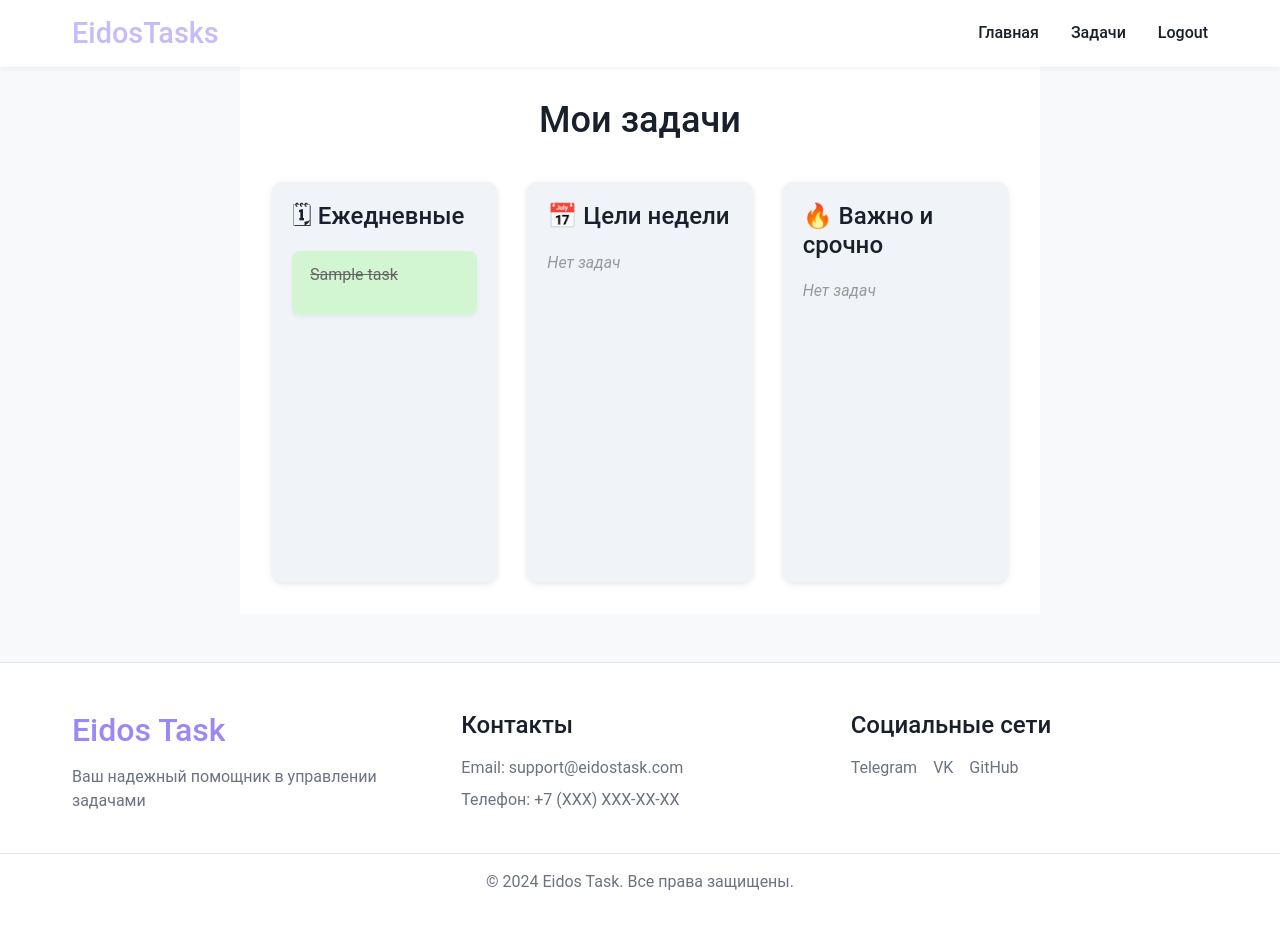
After one commit to Middlewarer/EidosTasks, a Django app: page /tasks/ in a window 1280 px wide. The commit adds this page. Run offline with Django 4.2, Linux system fonts and the light colour scheme; a user stored in the database is signed in; tables that the repository leaves empty hold one stand-in row (values such as "Sample post").

Commit message:
Pre drf com

```diff
--- /dev/null
+++ b/tasks/static/tasks/css/tasks.css
@@ -0,0 +1,66 @@
+body {
+    margin: 0;
+    padding: 0;
+    font-family: 'Segoe UI', sans-serif;
+    background: #f2f2f2;
+    color: #333;
+}
+
+.container {
+    width: 100%;
+    padding: 40px 60px;
+    box-sizing: border-box;
+    background: white;
+}
+
+h1 {
+    text-align: center;
+    margin-bottom: 40px;
+    font-size: 36px;
+}
+
+.columns {
+    display: flex;
+    gap: 30px;
+    justify-content: space-between;
+    align-items: flex-start;
+}
+
+.column {
+    flex: 1;
+    background: #f0f4f8;
+    border-radius: 10px;
+    padding: 20px;
+    min-height: 400px;
+    box-shadow: 0 2px 6px rgba(0, 0, 0, 0.1);
+}
+
+.column h2 {
+    font-size: 24px;
+    margin-bottom: 20px;
+}
+
+.task {
+    background: white;
+    padding: 12px 18px;
+    margin-bottom: 12px;
+    border-radius: 8px;
+    box-shadow: 0 2px 5px rgba(0, 0, 0, 0.05);
+    transition: 0.2s;
+}
+
+.task:hover {
+    transform: translateY(-2px);
+    box-shadow: 0 4px 10px rgba(0, 0, 0, 0.1);
+}
+
+.task.completed {
+    background: #d2f5d2;
+    text-decoration: line-through;
+    color: #666;
+}
+
+.empty {
+    color: #999;
+    font-style: italic;
+}
--- a/tasks/templates/tasks/base.html
+++ b/tasks/templates/tasks/base.html
@@ -8,6 +8,7 @@
     <title>Task Detail</title>
     <link href="https://cdn.jsdelivr.net/npm/bootstrap@5.3.3/dist/css/bootstrap.min.css" rel="stylesheet">
     {% block styles %}{%endblock%}
+    {% block styless %}{%endblock%}
 
 </head>
 <body>
@@ -19,9 +20,9 @@
         </div>
         <nav class="main-nav">
           <a href="{% url 'index' %}" class="nav-link">Главная</a>
-          <a href="#" class="nav-link">Задачи</a>
+          <a href="{% url 'tasks' %}" class="nav-link">Задачи</a>
           {% if request.user.is_authenticated %}
-          <a href="{% url 'logout' %}" class="nav-link">Logout</a>
+            <form action="{% url 'logout' %}" method="post">{% csrf_token %}<button class="nav-link" type="submit">Logout</button></form>
           {% else %}
           <a href="{% url 'login' %}" class="nav-link">Login</a>
           {% endif %}
@@ -47,7 +48,7 @@
         <div class="footer-section">
           <h4>Социальные сети</h4>
           <div class="social-links">
-            <a href="#" class="social-link">Telegram</a>
+            <a href="https://t.me/Middlewarer" class="social-link">Telegram</a>
             <a href="#" class="social-link">VK</a>
             <a href="#" class="social-link">GitHub</a>
           </div>
--- a/tasks/templates/tasks/detail.html
+++ b/tasks/templates/tasks/detail.html
@@ -2,6 +2,10 @@
 {% load static %}
 {% block styles %}
 <link rel="stylesheet" href="{% static 'tasks/css/detail.css' %}" type="text/css">
+{% endblock %}
+
+{% block styless %}
+<link rel="stylesheet" href="{% static 'tasks/css/index.css' %}" type="text/css">
 {% endblock %}
 {% block content %}
     <div class="task-card">
--- a/tasks/templates/tasks/index.html
+++ b/tasks/templates/tasks/index.html
@@ -67,7 +67,7 @@
 
        <section class="tasks-section">
         <div class="section-header">
-          <h2>Ежедневные задачи</h2>
+          <h2>Задачи высокого приоритета</h2>
           <span class="task-count">{{high_p_tasks.count}} задачи</span>
         </div>
 
--- a/tasks/templates/tasks/login.html
+++ b/tasks/templates/tasks/login.html
@@ -3,6 +3,7 @@
 {% load static %}
 {% block styles %}
 <link rel="stylesheet" href="{% static 'tasks/css/login.css' %}" type="text/css">
+<link rel="stylesheet" href="{% static 'tasks/css/index.css' %}" type="text/css">
 {% endblock %}
 {% block content %}
     <div class="container">
--- /dev/null
+++ b/tasks/templates/tasks/tasks.html
@@ -0,0 +1,44 @@
+{% extends 'tasks/base.html' %}
+{% load static %}
+{% block styles %}
+    <link rel="stylesheet" href="{% static 'tasks/css/tasks.css' %}">
+    <link rel="stylesheet" href="{% static 'tasks/css/index.css' %}">
+{% endblock %}
+
+{% block content %}
+    <div class="container">
+        <h1>Мои задачи</h1>
+        <div class="columns">
+            <div class="column">
+                <h2>🗓 Ежедневные</h2>
+                {% for task in daily_tasks %}
+                    <div class="task {% if task.completed %}completed{% endif %}">
+                        <p>{{ task.title }}</p>
+                    </div>
+                {% empty %}
+                    <p class="empty">Нет задач</p>
+                {% endfor %}
+            </div>
+            <div class="column">
+                <h2>📅 Цели недели</h2>
+                {% for task in weekly_goals %}
+                    <div class="task {% if task.completed %}completed{% endif %}">
+                        <p>{{ task.title }}</p>
+                    </div>
+                {% empty %}
+                    <p class="empty">Нет задач</p>
+                {% endfor %}
+            </div>
+            <div class="column">
+                <h2>🔥 Важно и срочно</h2>
+                {% for task in urgent_tasks %}
+                    <div class="task {% if task.completed %}completed{% endif %}">
+                        <p>{{ task.title }}</p>
+                    </div>
+                {% empty %}
+                    <p class="empty">Нет задач</p>
+                {% endfor %}
+            </div>
+        </div>
+    </div>
+{% endblock %}
--- a/tasks/urls.py
+++ b/tasks/urls.py
@@ -14,4 +14,5 @@ urlpatterns = [
     path('sindex/', views.SindexView.as_view(), name='sindex'),
     path('register/', views.fbv_registration, name='register'),
     path('add_category/', views.add_category, name='add_category'),
+    path('tasks/', views.tasks_view, name='tasks')
 ]
--- a/tasks/views.py
+++ b/tasks/views.py
@@ -1,13 +1,12 @@
+from django.contrib.auth.decorators import login_required
 from django.shortcuts import render
 from django.views.generic import ListView, CreateView, DetailView, TemplateView, UpdateView
-from django.contrib.auth.views import LoginView
 from .models import Task, Category, SubTask
 from django.utils import timezone
 from django.db.models import Q
 from django.shortcuts import get_object_or_404, redirect
 from django.http import HttpResponseNotAllowed
 from django.contrib.auth.mixins import LoginRequiredMixin
-from django.contrib.auth.forms import UserCreationForm
 from .forms import CustomUserCreationForm
 
 
@@ -16,13 +15,13 @@ class IndexView(LoginRequiredMixin, ListView):
     model = Task
 
     def get_context_data(self, *args, **kwargs):
-        today = timezone.now().date().day
+        today = timezone.now().date()
         context = super().get_context_data(*args, **kwargs)
         context['uncompleted'] = Task.objects.filter(Q(completed=False) & Q(user=self.request.user))
-        context['completed'] = Task.objects.filter(Q(completed=True) & Q(user=self.request.user) & Q(when_completed__day = today))
+        context['completed'] = Task.objects.filter(Q(completed=True) & Q(user=self.request.user) & Q(when_completed = today))
         context['counter'] = context['completed'].count() + context['uncompleted'].count()
         context['categories'] = Category.objects.filter(Q(user=self.request.user) | Q(high_p=True))
-        context['high_p_tasks'] = Task.objects.filter(Q(user=self.request.user) & Q(category__high_p = True))
+        context['high_p_tasks'] = Task.objects.filter(Q(user=self.request.user) & Q(category__high_p = True) & Q(completed = False))
         return context
 
 
@@ -95,3 +94,9 @@ def fbv_registration(request):
         form = CustomUserCreationForm()
 
     return render(request, 'tasks/register.html', context={'form': form})
+
+@login_required
+def tasks_view(request):
+    return render(request, 'tasks/tasks.html', context={'daily_tasks': Task.objects.filter(category__id=1),
+                                                        'weekly_tasks': Task.objects.filter(category__id=2),
+                                                        'urgent_tasks': Task.objects.filter(category__id=3)})
```
